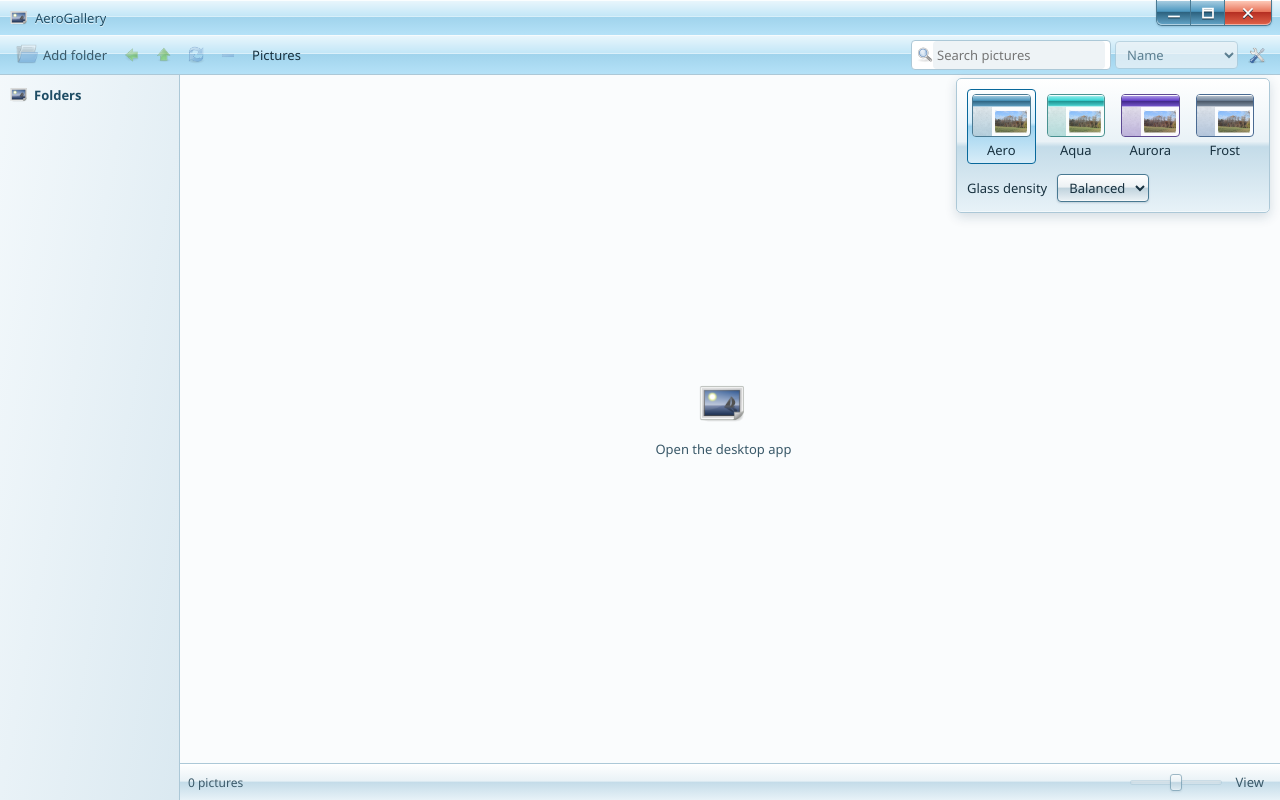
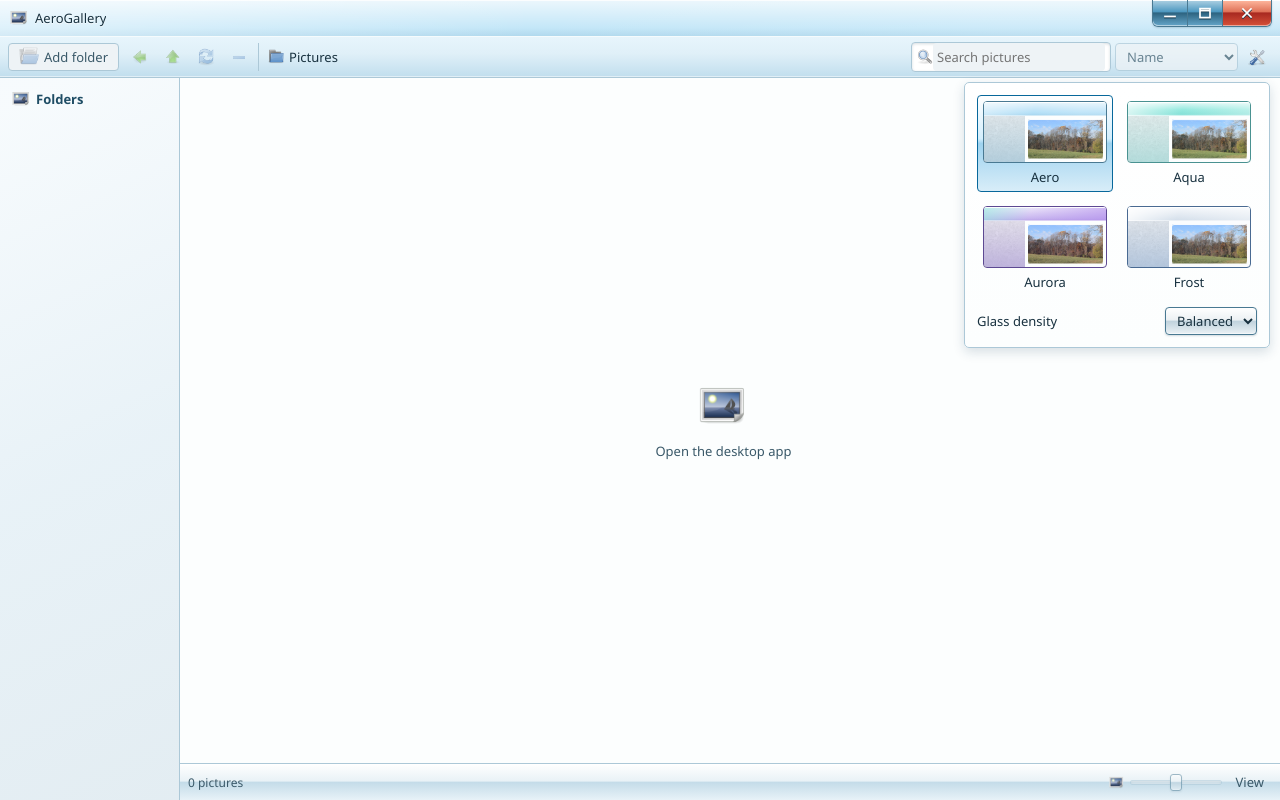
Before and after one commit to meshahid973/aerogallery, a React (Vite) app: page / in a window 1280 px wide. Both pictures are taken after a click on the button 1257 px from the left and 54 px from the top of the page. Built offline with nearby package versions, Linux system fonts and the light colour scheme.

Commit message:
Refine Aero materials and photo gallery layout

```diff
--- a/src/App.module.css
+++ b/src/App.module.css
@@ -10,13 +10,14 @@
 .shell[data-native-glass="true"] { background: transparent; }
 .commands {
   flex: 0 0 auto;
-  min-height: 40px;
+  min-height: 42px;
   flex-wrap: wrap;
   border-bottom: 1px solid var(--line);
-  gap: 6px;
-  padding: 3px 10px;
+  gap: 8px;
+  padding: 5px 10px;
 }
-.actions { display: flex; align-items: center; gap: 2px; flex-shrink: 0; }
+.actions { display: flex; align-items: center; gap: 3px; flex-shrink: 0; }
+.actions > :first-child { margin-right: 3px; }
 .breadcrumbs {
   display: flex;
   align-items: center;
@@ -26,12 +27,16 @@
   min-height: var(--control-height);
   overflow: auto hidden;
   scrollbar-width: thin;
-  padding-inline: 5px;
+  padding-inline: 4px;
+  border-left: 1px solid var(--line);
+  padding-left: 9px;
+  scrollbar-width: none;
 }
 .crumb { display: inline-flex; align-items: center; gap: 3px; white-space: nowrap; flex-shrink: 0; }
 .crumb button { min-height: 23px; padding: 1px 4px; }
 .crumbDivider { color: var(--text-muted); }
 .crumb [aria-current] { font-weight: 500; }
+.breadcrumbs > img { flex-shrink: 0; }
 .search {
   display: flex;
   align-items: center;
@@ -40,14 +45,15 @@
   border: 1px solid var(--line);
   border-radius: var(--radius-control);
   background: var(--white);
+  box-shadow: var(--recessed-shadow);
   padding: 0 5px;
 }
 .search:focus-within { outline: 2px solid var(--focus); outline-offset: 1px; }
 .search input { border: 0; box-shadow: none; outline: none; flex: 1; width: 100%; padding-inline: 4px; background: transparent; }
 .search input:focus-visible { outline: none; }
-.sort { min-width: 100px; border-color: var(--line); box-shadow: none; }
+.sort { min-width: 100px; border-color: var(--line); }
 @media (max-width: 790px) {
-  .breadcrumbs { order: 1; flex-basis: 100%; }
+  .breadcrumbs { order: 1; flex-basis: 100%; border-left: 0; padding-left: 2px; }
   .search { flex: 1; width: auto; }
 }
 .workspace {
@@ -60,28 +66,33 @@
   overflow: hidden;
 }
 .appearance {
-  inset: 78px 10px auto auto;
+  inset: auto 10px auto auto;
+  top: calc(var(--caption-height) + 46px);
   margin: 0;
-  padding: 10px;
+  padding: 12px;
   color: var(--text);
-  background: var(--toolbar-gradient);
+  background: linear-gradient(#fff, var(--paper));
   border: 1px solid var(--line);
   border-radius: 5px;
   box-shadow: var(--edge-light), 0 4px 12px #143a5529;
 }
 @media (prefers-reduced-transparency: reduce) { .shell[data-native-glass="true"] { background: var(--paper); } }
-.appearance:popover-open { display: flex; gap: 10px; align-items: center; flex-wrap: wrap; max-width: calc(100% - 20px); width: 314px; }
+.appearance:popover-open { display: flex; gap: 10px; align-items: center; flex-wrap: wrap; max-width: calc(100% - 20px); width: 306px; }
 .preferenceError { flex-basis: 100%; color: var(--error); }
 @media (max-width: 720px) { .workspace { grid-template-columns: 150px minmax(0, 1fr); } }
 
-.shell:has(dialog[open]) > :not(.workspace) { visibility: hidden; }
+.shell:has(dialog[open]) > :not(.workspace), .shell:has(dialog[open]) .workspace > nav { visibility: hidden; }
 .shell:has(dialog[open]) .workspace { background: transparent; }
-.themeChoices { width: 100%; display: grid; grid-template-columns: repeat(4, minmax(0, 1fr)); gap: 6px; }
-.themeChoice { background: transparent; border: 1px solid transparent; border-radius: var(--radius-control); padding: 4px; cursor: pointer; display: grid; gap: 4px; justify-items: center; }
+.themeChoices { width: 100%; display: grid; grid-template-columns: repeat(2, minmax(0, 1fr)); gap: 8px; }
+.themeChoice { background: transparent; border: 1px solid transparent; border-radius: var(--radius-control); padding: 5px; cursor: pointer; display: grid; gap: 5px; justify-items: center; }
 .themeChoice[aria-pressed="true"] { border-color: var(--focus); background: var(--selection-gradient); }
 .themeChoice:hover { background: var(--selection-gradient); }
-.themeSample { display: grid; width: 100%; height: 43px; grid-template-columns: 1fr 2fr; grid-template-rows: 12px 1fr; border: 1px solid var(--line-strong); border-radius: 4px; background: var(--paper); overflow: hidden; }
-.themeSample::before { content: ''; grid-column: 1 / -1; background: var(--caption-button); box-shadow: var(--edge-light); }
+.themeSample { display: grid; width: 100%; height: 62px; grid-template-columns: 1fr 2fr; grid-template-rows: 14px 1fr; border: 1px solid var(--line-strong); border-radius: 4px; background: var(--paper); overflow: hidden; }
+.themeSample::before { content: ''; grid-column: 1 / -1; background: var(--caption-glass), rgb(var(--glass-tint)); box-shadow: var(--edge-light); }
 .themeSample > span { background: linear-gradient(hsl(var(--hue) 45% 94% / .88), hsl(var(--hue) 42% 80% / .94)), url('/appearance/grass.png') center / 65px auto; }
 .themeSample > i { margin: 3px; border-radius: 2px; background: linear-gradient(hsl(var(--hue) 45% 90% / .08), hsl(var(--hue) 55% 65% / .16)), url('/appearance/nature.jpg') center / cover, var(--selection-gradient); box-shadow: var(--edge-light); }
 @media (forced-colors: active) { .themeChoice[aria-pressed="true"] { outline: 2px solid Highlight; } }
+
+.densityLabel { margin-right: auto; }
+@media (max-width: 790px) { .appearance { top: calc(var(--caption-height) + 78px); } }
+@media (forced-colors: active) { .appearance { background: Canvas; border-color: ButtonText; } }
--- a/src/App.tsx
+++ b/src/App.tsx
@@ -73,8 +73,8 @@ export default function App() {
       <CaptionBar />
       <AeroToolbar className={styles.commands} data-tone="glass" aria-label="Library commands">
         <div className={styles.actions}>
-          <AeroButton variant="toolbar" disabled={!isDesktop || busy} title="Add folder (Ctrl+O)" onClick={() => void gallery.add()}>
-            <AeroIcon name="openFolder" size={22} /> Add folder
+          <AeroButton variant="accent" disabled={!isDesktop || busy} title="Add folder (Ctrl+O)" onClick={() => void gallery.add()}>
+            <AeroIcon name="openFolder" size={20} /> Add folder
           </AeroButton>
           <AeroIconButton variant="toolbar" icon="back" label="Back (Alt+Left)" disabled={!gallery.canBack || busy} onClick={() => void gallery.back()} />
           <AeroIconButton variant="toolbar" icon="up" label="Parent folder (Alt+Up)" disabled={!active?.parts.length || busy} onClick={() => active && void gallery.select({ ...active, parts: active.parts.slice(0, -1) })} />
@@ -82,6 +82,7 @@ export default function App() {
           <AeroIconButton variant="toolbar" icon="remove" label="Remove source folder from library" disabled={!active || busy} onClick={() => void gallery.remove()} />
         </div>
         <nav className={styles.breadcrumbs} aria-label="Current folder">
+          <AeroIcon name="folder" size={17} />
           {breadcrumbs.length ? breadcrumbs.map((item, index) => (
             <span key={index} className={styles.crumb}>
               {index > 0 && <span aria-hidden="true" className={styles.crumbDivider}>›</span>}
@@ -103,14 +104,14 @@ export default function App() {
         </AeroSelect>
         <AeroIconButton variant="toolbar" icon="appearance" label="Appearance" popoverTarget="appearance-panel" />
       </AeroToolbar>
-      <div id="appearance-panel" popover="auto" className={styles.appearance}>
+      <div id="appearance-panel" popover="auto" className={styles.appearance} aria-label="Appearance">
         <div className={styles.themeChoices} role="group" aria-label="Theme">
           {themes.map((choice) => <button type="button" className={styles.themeChoice} key={choice} aria-pressed={theme === choice} onClick={() => { setTheme(choice); setPreferenceError(saveTheme(choice) ? '' : 'Appearance could not be saved.'); }}>
             <span className={styles.themeSample} data-theme={choice} aria-hidden="true"><span /><i /></span>
             {themeNames[choice]}
           </button>)}
         </div>
-        <label htmlFor="glass-density">Glass density</label>
+        <label className={styles.densityLabel} htmlFor="glass-density">Glass density</label>
         <AeroSelect id="glass-density" value={density} onChange={(event) => changeDensity(event.currentTarget.value)}>
           <option value="clear">Clear</option>
           <option value="balanced">Balanced</option>
--- a/src/components/aero/CaptionBar.module.css
+++ b/src/components/aero/CaptionBar.module.css
@@ -1,28 +1,31 @@
 .caption {
   display: flex;
-  flex: 0 0 35px;
+  flex: 0 0 var(--caption-height);
   min-width: 0;
   align-items: flex-start;
   padding: 0 8px 0 10px;
-  background: var(--glass-highlight), rgba(var(--glass-tint), var(--glass-density));
+  gap: 7px;
+  background: var(--caption-glass), rgba(var(--glass-tint), var(--glass-density));
   box-shadow: inset 0 1px 0 #ffffffc9;
   user-select: none;
 }
-.drag { display: flex; align-items: center; gap: 7px; flex: 1; min-width: 0; height: 35px; color: var(--heading); text-shadow: 0 1px 1px #ffffffd9; font-weight: 500; }
+.drag { display: flex; align-items: center; gap: 7px; flex: 1; min-width: 0; height: var(--caption-height); color: var(--text); text-shadow: 0 1px 1px #ffffffd9; font-weight: 500; }
 .drag > * { pointer-events: none; }
 .drag span { overflow: hidden; white-space: nowrap; text-overflow: ellipsis; }
 .error { color: var(--error); }
+.tools { display: flex; align-items: center; gap: 7px; align-self: center; min-width: 0; }
+.tools button { min-height: 27px; }
 .buttons { display: flex; flex: 0 0 auto; border: 1px solid var(--line-strong); border-top: 0; border-radius: 0 0 6px 6px; overflow: visible; box-shadow: var(--raised-shadow); }
-.buttons button { display: grid; place-items: center; width: 34px; height: 25px; border: 0; border-right: 1px solid var(--line-strong); color: #fff; background: var(--caption-button); box-shadow: var(--edge-light); cursor: pointer; }
+.buttons button { display: grid; place-items: center; width: 35px; height: 26px; border: 0; border-right: 1px solid var(--line-strong); color: #fff; background: var(--caption-button); box-shadow: var(--edge-light); cursor: pointer; }
 .buttons button:first-child { border-bottom-left-radius: 5px; }
-.buttons button:last-child { width: 46px; border-right: 0; border-bottom-right-radius: 5px; }
+ .buttons button:last-child { width: 48px; border-right: 0; border-bottom-right-radius: 5px; }
 .buttons button svg { fill: none; stroke: currentColor; stroke-width: 1.75; stroke-linecap: square; filter: drop-shadow(0 1px 0 #16384b); }
 .buttons button:not(:disabled):hover { background: var(--caption-hover); }
 .buttons button:not(:disabled):active { background: var(--caption-pressed); }
-.buttons .close { background: linear-gradient(#ffd0bf, #e77258 48%, #b52f23 50%, #e26349); }
+.buttons .close { background: linear-gradient(#ffb9a0, #df7258 45%, #a82920 50%, #d65038); }
 .buttons .close:not(:disabled):hover { background: linear-gradient(#fff1df, #ffad80 47%, #dd3923 50%, #ff8052); }
 .buttons .close:not(:disabled):active { background: linear-gradient(#a02b25, #e46d50); }
-.caption[data-focused="false"] .buttons button { color: #405365; background: var(--silver-gradient); }
+.caption[data-focused="false"] .buttons button:not(:hover):not(:active) { color: #405365; background: var(--silver-gradient); }
 .caption[data-focused="false"] .buttons button svg { filter: none; }
 .caption .buttons button:focus-visible { outline: 2px solid var(--focus); outline-offset: -3px; }
 .resize { position: fixed; z-index: 200; }
--- a/src/components/aero/CaptionBar.tsx
+++ b/src/components/aero/CaptionBar.tsx
@@ -1,4 +1,5 @@
 import { useEffect, useRef, useState } from 'react';
+import type { ReactNode } from 'react';
 import { getCurrentWindow } from '@tauri-apps/api/window';
 import { isDesktop } from '../../lib/desktop';
 import { AeroIcon } from './Icon';
@@ -8,7 +9,7 @@ export const customChrome = !isDesktop || /Windows/i.test(navigator.userAgent);
 type Direction = Parameters<ReturnType<typeof getCurrentWindow>['startResizeDragging']>[0];
 const edges: Direction[] = ['North', 'South', 'East', 'West', 'NorthEast', 'NorthWest', 'SouthEast', 'SouthWest'];
 
-export function CaptionBar({ title = 'AeroGallery', fullscreen = false }: { title?: string; fullscreen?: boolean }) {
+export function CaptionBar({ title = 'AeroGallery', fullscreen = false, leading, trailing }: { title?: string; fullscreen?: boolean; leading?: ReactNode; trailing?: ReactNode }) {
   const [maximized, setMaximized] = useState(false);
   const [focused, setFocused] = useState(true);
   const [error, setError] = useState('');
@@ -59,11 +60,13 @@ export function CaptionBar({ title = 'AeroGallery', fullscreen = false }: { titl
   if (!customChrome || fullscreen) return null;
   return (
     <div className={styles.caption} data-focused={focused} data-maximized={maximized}>
+      {leading && <div className={styles.tools}>{leading}</div>}
       <div className={styles.drag} data-tauri-drag-region>
-        <AeroIcon name="picture" size={18} />
-        <span>{title}</span>
+        {!leading && <AeroIcon name="picture" size={18} />}
+        <span title={title}>{title}</span>
         {error && <span role="alert" className={styles.error}>{error}</span>}
       </div>
+      {trailing && <div className={styles.tools}>{trailing}</div>}
       <div className={styles.buttons} role="group" aria-label="Window controls">
         <button type="button" title="Minimize" aria-label="Minimize window" disabled={!isDesktop} onClick={() => void action('minimize')}>
           <svg viewBox="0 0 16 16" width="16" height="16" aria-hidden="true"><path d="M3 11.5h10" /></svg>
--- a/src/features/gallery/Gallery.module.css
+++ b/src/features/gallery/Gallery.module.css
@@ -2,7 +2,7 @@
   min-width: 0;
   min-height: 0;
   overflow: auto;
-  padding: 8px 5px;
+  padding: 9px 7px;
   background: var(--sidebar);
   border-right: 1px solid var(--line);
 }
@@ -26,7 +26,8 @@
 }
 .treeRow[data-current="true"], .photo[aria-pressed="true"] {
   background: var(--selection-gradient);
-  border-color: transparent;
+  border-color: var(--selection-edge);
+  box-shadow: var(--edge-light);
 }
 .treeRow:not([data-current="true"]):hover { background: var(--hover-surface); border-color: transparent; }
 .expander, .expanderSpacer { width: 18px; height: 26px; flex: 0 0 18px; }
@@ -108,13 +109,13 @@
   display: grid;
   place-items: center;
   border: 0;
-  background: var(--photo-surface);
+  background: transparent;
   overflow: hidden;
   border-radius: 2px;
 }
-.thumbnail { position: absolute; inset: 0; width: 100%; height: 100%; object-fit: contain; }
+.thumbnail { max-width: 100%; max-height: 100%; width: auto; height: auto; object-fit: contain; box-shadow: var(--photo-shadow); outline: 1px solid var(--photo-edge); outline-offset: -1px; }
 .filename { max-width: 100%; overflow: hidden; text-overflow: ellipsis; white-space: nowrap; font-size: 12px; }
-.status { flex: 0 0 auto; min-height: 30px; border-top: 1px solid var(--line); gap: 9px; background: var(--toolbar-gradient); box-shadow: none; }
+.status { flex: 0 0 auto; min-height: 30px; border-top: 1px solid var(--line); gap: 9px; background: var(--footer-material); box-shadow: inset 0 1px 0 #fff; }
 .progress { display: inline-flex; align-items: center; gap: 6px; vertical-align: middle; }
 .progress :global(.aero-spinner) { width: 13px; height: 13px; }
 .count { flex: 1; min-width: 0; overflow: hidden; text-overflow: ellipsis; white-space: nowrap; font-size: 12px; color: var(--text-muted); }
@@ -128,8 +129,11 @@
 }
 
 .photoCell { contain: layout; }
+.imageFrame:has(.previewPending), .imageFrame:has(.previewError) { background: var(--photo-surface); }
 .photo:focus-visible { outline-offset: -2px; }
 .previewError { font-size: 11px; line-height: 1.2; color: var(--error); padding: 3px 5px; text-align: center; }
 .previewPending { opacity: .55; }
+.welcomePhoto { width: min(240px, 100%); height: auto; aspect-ratio: 3 / 2; object-fit: cover; border: 5px solid #fff; outline: 1px solid var(--line); border-radius: 3px; box-shadow: 0 3px 9px #193b5429; }
+.viewerLoading { position: fixed; bottom: 38px; right: 16px; padding: 7px 10px; background: var(--paper); border: 1px solid var(--line); border-radius: var(--radius-control); }
 .gallery:has(dialog[open]) > :not(dialog) { visibility: hidden; }
 .gallery:has(dialog[open]) { background: transparent; }
--- a/src/features/gallery/GalleryPane.tsx
+++ b/src/features/gallery/GalleryPane.tsx
@@ -68,17 +68,18 @@ export function GalleryPane({ folder, listing, busy, error, query, sort, size, p
         {error && <p role="alert" className={styles.error}>{error}</p>}
         {empty && (
           <div className={styles.empty}>
-            <AeroIcon name={folder ? 'folder' : 'picture'} size={48} />
+            {!folder && isDesktop ? <img className={styles.welcomePhoto} src="/appearance/nature.jpg" alt="" draggable={false} /> : <AeroIcon name={folder ? 'folder' : 'picture'} size={48} />}
             {folder ? <p>{query.trim() ? 'No matching pictures' : 'No pictures in this folder'}</p> : isDesktop ? <AeroButton variant="accent" onClick={onAdd}><AeroIcon name="openFolder" size={20} /> Add folder</AeroButton> : <p>Open the desktop app</p>}
           </div>
         )}
       </div>}
       <AeroToolbar className={styles.status}>
         <span className={styles.count} role="status" title={metadataTitle}>{busy ? <span className={styles.progress}><span className="aero-spinner" aria-hidden="true" /> Opening folder…</span> : selectedPhoto ? `${selectedPhoto.name} · ${formatBytes(selectedPhoto.bytes)}${(selectedPhoto.width ?? metadata?.width) && (selectedPhoto.height ?? metadata?.height) ? ` · ${selectedPhoto.width ?? metadata?.width} × ${selectedPhoto.height ?? metadata?.height}` : ''}` : `${photos.length.toLocaleString()} ${photos.length === 1 ? 'picture' : 'pictures'}${listing?.skipped ? ` · ${listing.skipped} unreadable` : ''}`}</span>
+        <AeroIcon name="picture" size={15} />
         <AeroRange min={0} max={2} step={1} value={size} disabled={!listing} aria-label="Thumbnail size" aria-valuetext={sizes[size]} title={`Thumbnail size: ${sizes[size]}`} onChange={(event) => onSize(Number(event.currentTarget.value))} />
-        <AeroButton variant="toolbar" disabled={!selectedPhoto} onClick={() => selectedPhoto && open(selectedPhoto.name)}>View</AeroButton>
+        <AeroButton variant="toolbar" disabled={!selectedPhoto} title="View picture (Enter)" onClick={() => selectedPhoto && open(selectedPhoto.name)}>View</AeroButton>
       </AeroToolbar>
-      {folder && viewing !== null && <Suspense fallback={null}><PhotoViewer folder={folder} photos={photos} name={viewing} onNavigate={open} onClose={close} /></Suspense>}
+      {folder && viewing !== null && <Suspense fallback={<span className={styles.viewerLoading} role="status">Opening viewer…</span>}><PhotoViewer folder={folder} photos={photos} name={viewing} onNavigate={open} onClose={close} /></Suspense>}
     </main>
   );
 }
--- a/src/features/gallery/VirtualGrid.tsx
+++ b/src/features/gallery/VirtualGrid.tsx
@@ -24,7 +24,7 @@ const PhotoTile = memo(function PhotoTile({ folder, photo, index, total, selecte
   return (
     <li className={styles.photoCell} aria-posinset={index + 1} aria-setsize={total}>
       <button type="button" className={styles.photo} data-photo-index={index} aria-pressed={selected} tabIndex={tabbable ? 0 : -1} onClick={() => onSelect(photo.name)} onDoubleClick={() => onOpen(photo.name)} onKeyDown={(event) => { if (error && !event.ctrlKey && !event.altKey && !event.metaKey && event.key.toLowerCase() === 'r') { event.preventDefault(); retry(); } }} onContextMenu={error ? (event) => { event.preventDefault(); retry(); } : undefined} title={error ? `${photo.name} — ${error} (R or right-click to retry)` : photo.name}>
-        <span className={styles.imageFrame} >
+        <span className={styles.imageFrame}>
           {url ? <img className={styles.thumbnail} src={url} alt="" draggable={false} decoding="async" onError={markFailed} /> : error ? <span className={styles.previewError}>Preview unavailable</span> : <span className={styles.previewPending}><AeroIcon name="picture" size={34} /></span>}
         </span>
         <span className={styles.filename}>{photo.name}</span>
--- a/src/styles/materials.css
+++ b/src/styles/materials.css
@@ -8,8 +8,8 @@
 }
 .aero-toolbar[data-tone="glass"] {
   color: var(--text);
-  background: var(--glass-highlight), rgba(var(--glass-tint), var(--glass-density));
-  box-shadow: inset 0 1px 0 #ffffff9c;
+  background: var(--command-glass), rgba(var(--glass-tint), var(--glass-density));
+  box-shadow: inset 0 1px 0 #ffffff9c, inset 0 -1px 0 #ffffff80;
 }
 @media (prefers-reduced-transparency: reduce) {
   .aero-toolbar[data-tone="glass"] { background: var(--toolbar-gradient); }
@@ -37,9 +37,11 @@
 .aero-button--accent { background: var(--green-gradient); border-color: var(--line-strong); color: var(--text); }
 .aero-button--toolbar { background: transparent; border-color: transparent; box-shadow: none; padding-inline: 7px; }
 .aero-button--toolbar.aero-icon-button { padding-inline: 4px; }
+.aero-button--toolbar:not(:disabled):hover { background: var(--selection-gradient); border-color: var(--selection-edge); }
 .aero-button:not(:disabled):hover, .aero-select:not(:disabled):hover { background: var(--blue-gradient); border-color: var(--line-strong); box-shadow: var(--edge-light), var(--raised-shadow); }
 .aero-button--accent:not(:disabled):hover { background: var(--green-gradient); border-color: var(--focus); }
 .aero-button:not(:disabled):active, .aero-button[aria-pressed="true"]:not(:disabled) { background: var(--pressed-gradient); box-shadow: var(--recessed-shadow); }
+.aero-button:focus-visible, .aero-select:focus-visible, .aero-input:focus-visible { outline-offset: 2px; }
 .aero-button:disabled, .aero-select:disabled { background: var(--photo-surface); border-color: var(--line); color: var(--text-muted); box-shadow: none; }
 .aero-button--toolbar:disabled { background: transparent; border-color: transparent; }
 .aero-button:disabled img { opacity: .45; }
--- a/src/styles/tokens.css
+++ b/src/styles/tokens.css
@@ -4,8 +4,9 @@
   font-size: 13px;
   --error: #8e2222;
   --white: #fff;
-  --glass-density: .73;
+  --glass-density: .78;
   --control-height: 28px;
+  --caption-height: 36px;
   --space-1: 4px;
   --space-2: 8px;
   --space-3: 12px;
@@ -17,7 +18,7 @@
 :root, [data-theme] {
   --hue: 201;
   --saturation: 48%;
-  --glass-tint: 164, 218, 244;
+  --glass-tint: 178, 223, 247;
   --radius-control: 4px;
   --reflection: #ffffffb3;
   --accent-start: #efffda;
@@ -27,13 +28,22 @@
   --text: hsl(var(--hue) 45% 17%);
   --text-muted: hsl(var(--hue) 29% 32%);
   --heading: hsl(var(--hue) 53% 26%);
-  --paper: hsl(var(--hue) 35% 98.5%);
+  --paper: #fcfefe;
   --line: hsl(var(--hue) 35% 76%);
   --line-strong: hsl(var(--hue) 33% 43%);
   --focus: hsl(var(--hue) 90% 32%);
-  --sidebar: linear-gradient(100deg, hsl(var(--hue) 53% 97%), hsl(var(--hue) 44% 90%));
+  --sidebar: linear-gradient(155deg, hsl(var(--hue) 61% 98%) 4%, hsl(var(--hue) 49% 94%) 53%, hsl(var(--hue) 37% 92%));
   --photo-surface: hsl(var(--hue) 30% 95%);
-  --viewer-surface: hsl(var(--hue) 18% 93%);
+  --viewer-surface: hsl(var(--hue) 12% 94%);
+  --caption-glass: linear-gradient(112deg, #ffffff75, transparent 42%, #ffffff25 78%), linear-gradient(180deg, #ffffffb0, #ffffff08 77%, hsl(var(--hue) 50% 42% / .12));
+  --command-glass: linear-gradient(180deg, #ffffff9c, hsl(var(--hue) 46% 95% / .70) 43%, hsl(var(--hue) 53% 84% / .85));
+  --footer-material: linear-gradient(#fff, hsl(var(--hue) 35% 96%) 48%, hsl(var(--hue) 34% 88%));
+  --selection-edge: hsl(var(--hue) 54% 63%);
+  --photo-edge: hsl(var(--hue) 15% 73%);
+  --photo-shadow: 0 1px 2px #183e5326;
+  --orb-material: radial-gradient(ellipse at 50% 11%, #fff 0%, #ffffffb0 15%, transparent 48%), linear-gradient(hsl(var(--hue) 85% 68%), hsl(var(--hue) 72% 48%) 47%, hsl(var(--hue) 88% 31%) 50%, hsl(var(--hue) 78% 70%) 95%);
+  --orb-edge: hsl(var(--hue) 74% 32%);
+  --orb-shadow: inset 0 0 0 1px #ffffffa6, inset 0 -3px 6px #ffffff55, 0 2px 4px #173e5140;
   --hover-surface: hsl(var(--hue) 72% 94%);
   --glass-highlight: linear-gradient(180deg, var(--reflection), #ffffff25 45%, #ffffff8c 48%, hsl(var(--hue) 75% 42% / .16) 50%, hsl(var(--hue) 90% 82% / .28));
   --toolbar-gradient: linear-gradient(#fff, hsl(var(--hue) 44% 94%) 47%, hsl(var(--hue) 45% 84%) 51%, hsl(var(--hue) 53% 94%));
@@ -54,6 +64,8 @@
   --hue: 179;
   --saturation: 67%;
   --glass-tint: 146, 232, 223;
+  --caption-glass: linear-gradient(105deg, #ffffffb0, transparent 45%, #ffffff5c), linear-gradient(#ffffffbc, #a9f4df24 55%, #36b8ad35);
+  --command-glass: linear-gradient(#fafffff0, #bcece3b0 53%, #e2fff6db);
   --radius-control: 11px;
   --reflection: #ffffffe0;
   --silver-gradient: linear-gradient(#fff, #dcf8f4 25%, #a6dcd7 50%, #e8fffb 85%, #b5e5dc);
@@ -68,6 +80,8 @@
   --hue: 256;
   --saturation: 57%;
   --glass-tint: 199, 180, 239;
+  --caption-glass: linear-gradient(112deg, #91f8dd88, transparent 38%, #ad86ec82), linear-gradient(#ffffffaf, #ffffff0a 80%, #7d59c135);
+  --command-glass: linear-gradient(112deg, #d9fff3a0, transparent 42%, #e8dcffa0), linear-gradient(#fffdf9d9, #e7e0f5d9);
   --reflection: #ffffffb8;
   --glass-highlight: linear-gradient(112deg, #81efd646, transparent 40%, #c4a6ff60), linear-gradient(#fff9, #ffffff15 46%, #ffffff80 48%, #795dc52e 50%, #e9d8ff3d);
   --sidebar: linear-gradient(130deg, #f5f1ff, #e5eafa 70%, #def5ee);
@@ -80,6 +94,8 @@
   --hue: 213;
   --saturation: 17%;
   --glass-tint: 221, 231, 242;
+  --caption-glass: linear-gradient(115deg, #ffffffe0, transparent 42%, #ffffff6b), linear-gradient(#ffffffbf, #aab9ca35);
+  --command-glass: linear-gradient(#fffffff0, #e7edf4c9 60%, #d7e0ebdc);
   --reflection: #ffffffcf;
   --paper: #fafcfe;
   --sidebar: linear-gradient(100deg, #f7faff, #e9edf3);
```
Also changed, not shown: src/features/viewer/PhotoViewer.tsx (+8 -2 lines), src/features/viewer/Viewer.module.css (+13 -6 lines), 1 other file (tests, documents, lock files or other folders).
